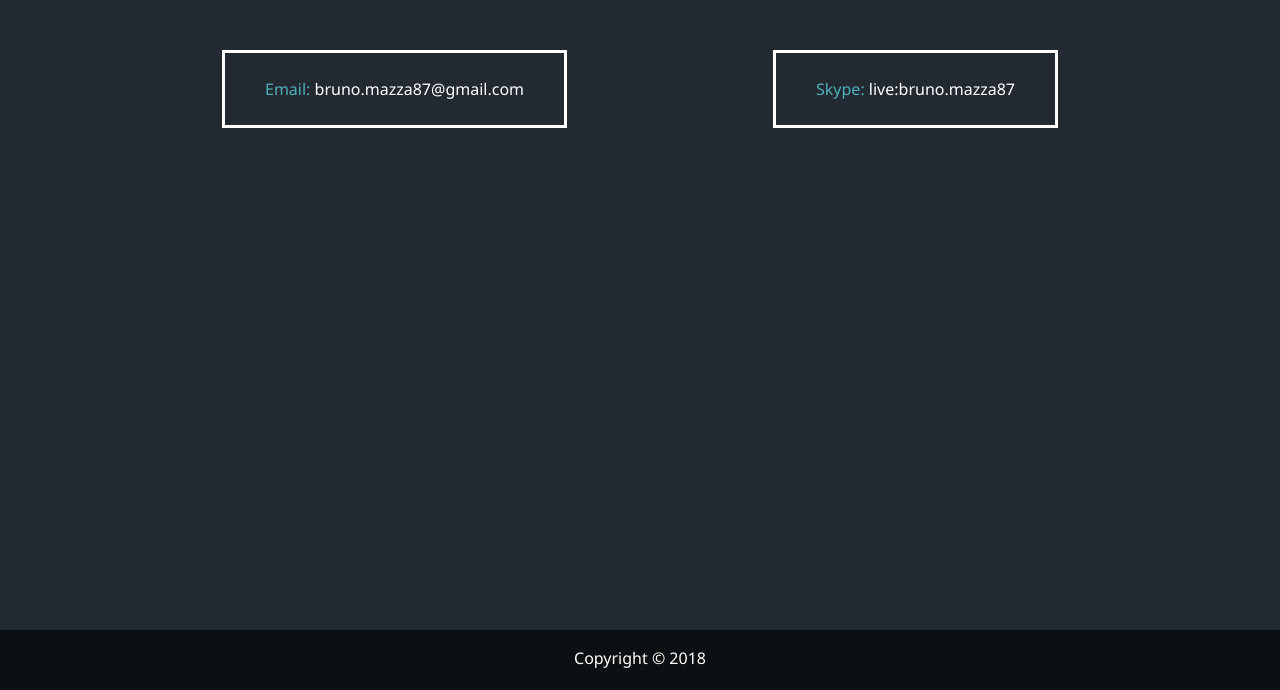
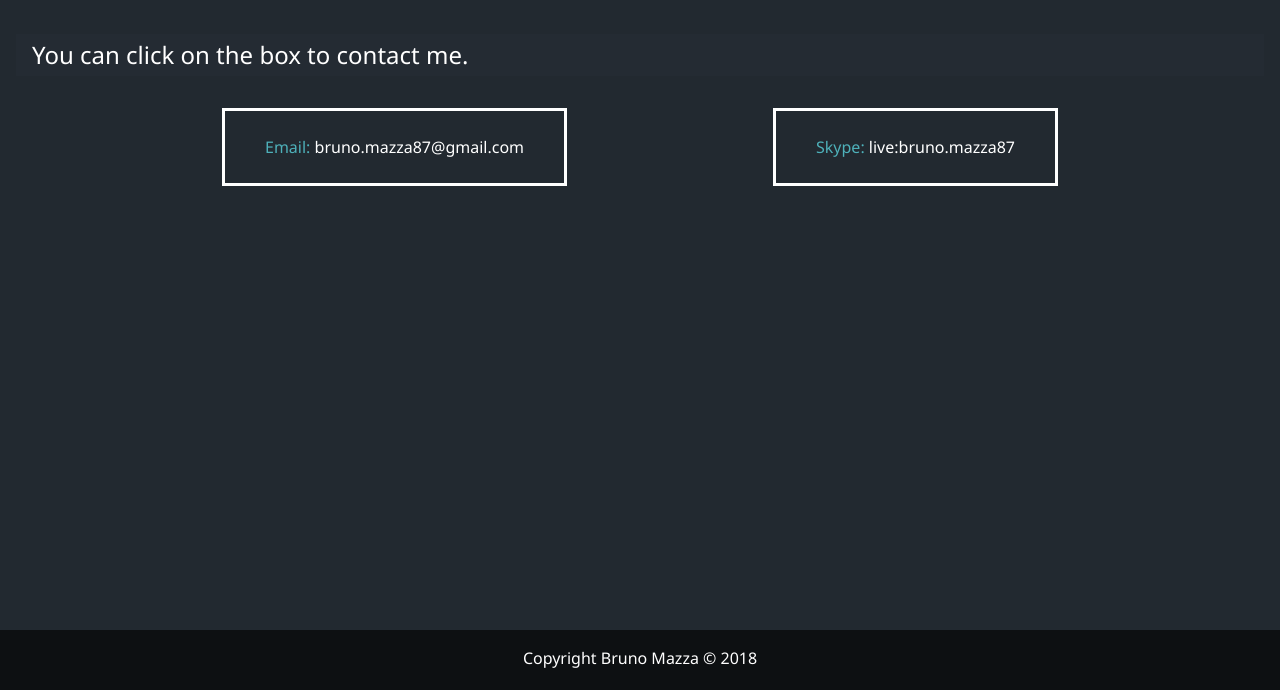
Before and after one commit to DownTheMatrix/responsive-portfolio-website, a website: page dist/contact.html in a window 1280 px wide. Shown: the part 110-800 px from the top of the page. Drawn offline with Linux system fonts and the light colour scheme.

Commit message:
Add copyright info

```diff
--- a/dist/contact.html
+++ b/dist/contact.html
@@ -5,7 +5,8 @@
     <meta charset="UTF-8">
     <meta name="viewport" content="width=device-width, initial-scale=1.0">
     <meta http-equiv="X-UA-Compatible" content="ie=edge">
-    <link rel="stylesheet" href="https://use.fontawesome.com/releases/v5.2.0/css/all.css" integrity="sha384-hWVjflwFxL6sNzntih27bfxkr27PmbbK/iSvJ+a4+0owXq79v+lsFkW54bOGbiDQ" crossorigin="anonymous">
+    <link rel="stylesheet" href="https://use.fontawesome.com/releases/v5.2.0/css/all.css" integrity="sha384-hWVjflwFxL6sNzntih27bfxkr27PmbbK/iSvJ+a4+0owXq79v+lsFkW54bOGbiDQ"
+        crossorigin="anonymous">
     <link rel="stylesheet" href="css/main.css">
     <title>Contact Me</title>
 </head>
@@ -55,9 +56,9 @@
             Contact
             <span class="text-secondary">Me</span>
         </h1>
-      <!--   <h2 class="sm-heading">
-            This is how you can reach me...
-        </h2> -->
+        <h2 class="sm-heading">
+            You can click on the box to contact me.
+        </h2>
         <div class="boxes">
             <div>
                 <span class="text-secondary">Email: </span> <a href="mailto:bruno.mazza87@gmail.com">bruno.mazza87@gmail.com</a>
@@ -70,7 +71,7 @@
 
     <!-- Footer -->
     <footer id="main-footer">
-        Copyright &copy; 2018
+        Copyright Bruno Mazza &copy; 2018
     </footer>
 
     <script src="js/main.js"></script>
```
